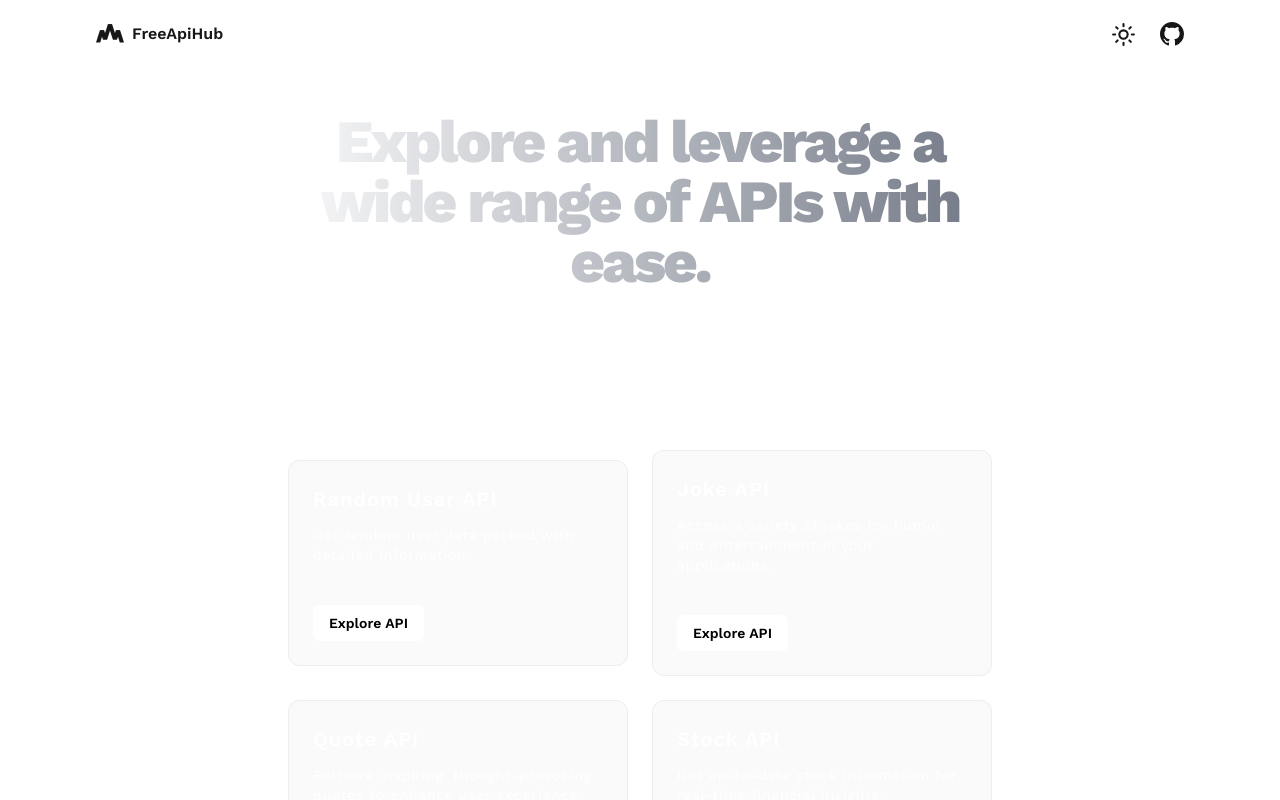
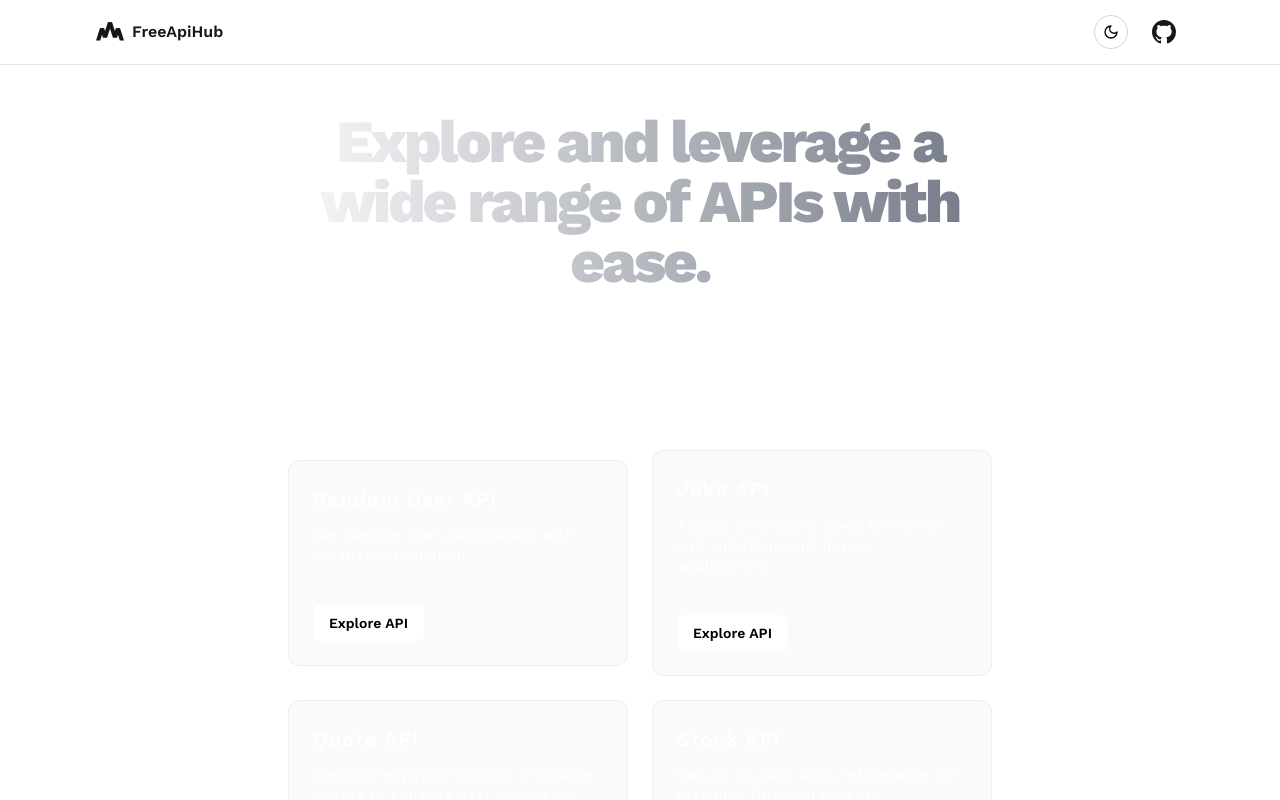
Before and after one commit to rehan-adi/FreeApiHub, a Next.js app in the folder apps/freeapihub-docs/: page / in a window 1280 px wide. Shown: the top 800 px of the page. Built offline with nearby package versions, Linux system fonts and the light colour scheme.

Commit message:
feat(docs): Integrate NextAuth for dark and light mode handling

```diff
--- a/apps/freeapihub-docs/app/globals.css
+++ b/apps/freeapihub-docs/app/globals.css
@@ -9,17 +9,17 @@
   --foreground: #171717;
 }
 
-@media (prefers-color-scheme: dark) {
-  :root {
-    --background: #0a0a0a;
-    --foreground: #ededed;
-  }
+.dark {
+  --background: #0a0a0a;
+  --foreground: #ededed;
 }
 
 body {
   color: var(--foreground);
   background: var(--background);
-  font-family: Arial, Helvetica, sans-serif;
+  transition:
+    background-color 0.3s,
+    color 0.3s;
 }
 
 * {
--- a/apps/freeapihub-docs/app/layout.tsx
+++ b/apps/freeapihub-docs/app/layout.tsx
@@ -2,6 +2,7 @@ import "./globals.css";
 import type { Metadata } from "next";
 import Navbar from "@/components/Navbar";
 import Footer from "@/components/Footer";
+import { ThemeProvider } from "next-themes";
 
 export const metadata: Metadata = {
   title: "FreeApiHub",
@@ -16,9 +17,11 @@ export default function RootLayout({
   return (
     <html lang="en">
       <body>
-        <Navbar />
-        {children}
-        <Footer />
+        <ThemeProvider attribute="class">
+          <Navbar />
+          {children}
+          <Footer />
+        </ThemeProvider>
       </body>
     </html>
   );
--- a/apps/freeapihub-docs/components/Navbar.tsx
+++ b/apps/freeapihub-docs/components/Navbar.tsx
@@ -1,9 +1,9 @@
 import React from "react";
-import { Sun } from "lucide-react";
+import ThemeToggle from "./ThemeToggle";
 
 const Navbar = () => {
   return (
-    <nav className="py-5 flex justify-between fixed top-0 w-full border-b border-white border-opacity-10 backdrop-blur items-center md:px-24 px-5">
+    <nav className="py-3.5 flex justify-between fixed top-0 w-full border-b dark:border-white border-opacity-10 border-black backdrop-blur items-center md:px-24 px-5">
       <span className="flex justify-between text-base font-semibold items-center">
         <svg
           fill="currentColor"
@@ -19,14 +19,25 @@ const Navbar = () => {
         </svg>
         FreeApiHub
       </span>
-      <ul className="flex gap-6">
-        <li>
-          <Sun size={25}/>
-        </li>
-        <li>
-        <svg width="24" height="24" viewBox="0 0 16 16" fill="currentColor" className="h-6 w-6"><path fillRule="evenodd" d="M8 0C3.58 0 0 3.58 0 8c0 3.54 2.29 6.53 5.47 7.59.4.07.55-.17.55-.38 0-.19-.01-.82-.01-1.49-2.01.37-2.53-.49-2.69-.94-.09-.23-.48-.94-.82-1.13-.28-.15-.68-.52-.01-.53.63-.01 1.08.58 1.23.82.72 1.21 1.87.87 2.33.66.07-.52.28-.87.51-1.07-1.78-.2-3.64-.89-3.64-3.95 0-.87.31-1.59.82-2.15-.08-.2-.36-1.02.08-2.12 0 0 .67-.21 2.2.82.64-.18 1.32-.27 2-.27.68 0 1.36.09 2 .27 1.53-1.04 2.2-.82 2.2-.82.44 1.1.16 1.92.08 2.12.51.56.82 1.27.82 2.15 0 3.07-1.87 3.75-3.65 3.95.29.25.54.73.54 1.48 0 1.07-.01 1.93-.01 2.2 0 .21.15.46.55.38A8.013 8.013 0 0016 8c0-4.42-3.58-8-8-8z"></path></svg>
-        </li>
-      </ul>
+      <div className="flex justify-between items-center gap-4">
+        <div>
+          <ThemeToggle />
+        </div>
+        <div className="px-2 py-1.5 rounded-md dark:hover:bg-neutral-800 cursor-pointer hover:bg-gray-200">
+          <svg
+            width="24"
+            height="24"
+            viewBox="0 0 16 16"
+            fill="currentColor"
+            className="h-6 w-6"
+          >
+            <path
+              fillRule="evenodd"
+              d="M8 0C3.58 0 0 3.58 0 8c0 3.54 2.29 6.53 5.47 7.59.4.07.55-.17.55-.38 0-.19-.01-.82-.01-1.49-2.01.37-2.53-.49-2.69-.94-.09-.23-.48-.94-.82-1.13-.28-.15-.68-.52-.01-.53.63-.01 1.08.58 1.23.82.72 1.21 1.87.87 2.33.66.07-.52.28-.87.51-1.07-1.78-.2-3.64-.89-3.64-3.95 0-.87.31-1.59.82-2.15-.08-.2-.36-1.02.08-2.12 0 0 .67-.21 2.2.82.64-.18 1.32-.27 2-.27.68 0 1.36.09 2 .27 1.53-1.04 2.2-.82 2.2-.82.44 1.1.16 1.92.08 2.12.51.56.82 1.27.82 2.15 0 3.07-1.87 3.75-3.65 3.95.29.25.54.73.54 1.48 0 1.07-.01 1.93-.01 2.2 0 .21.15.46.55.38A8.013 8.013 0 0016 8c0-4.42-3.58-8-8-8z"
+            ></path>
+          </svg>
+        </div>
+      </div>
     </nav>
   );
 };
--- /dev/null
+++ b/apps/freeapihub-docs/components/ThemeToggle.tsx
@@ -0,0 +1,30 @@
+"use client";
+
+import { useTheme } from "next-themes";
+import { Sun, Moon } from "lucide-react";
+import { useEffect, useState } from "react";
+
+export default function ThemeToggle() {
+  const { theme, setTheme } = useTheme();
+  const [mounted, setMounted] = useState(false);
+
+  useEffect(() => {
+    setMounted(true);
+  }, []);
+
+  if (!mounted) return null;
+
+  return (
+    <button
+      onClick={() => setTheme(theme === "dark" ? "light" : "dark")}
+      aria-label="Toggle theme"
+      className="p-2 rounded-full border border-gray-300 dark:border-gray-600 transition-colors hover:bg-gray-100 dark:hover:bg-neutral-900"
+    >
+      {theme === "dark" ? (
+        <Sun className="h-4 w-4 text-white" />
+      ) : (
+        <Moon className="h-4 w-4 text-black" />
+      )}
+    </button>
+  );
+}
--- a/apps/freeapihub-docs/package.json
+++ b/apps/freeapihub-docs/package.json
@@ -11,6 +11,7 @@
   "dependencies": {
     "lucide-react": "^0.453.0",
     "next": "14.2.16",
+    "next-themes": "^0.3.0",
     "nextra": "^3.1.1",
     "nextra-theme-docs": "^3.1.1",
     "react": "18.3.1",
--- a/apps/freeapihub-docs/tailwind.config.ts
+++ b/apps/freeapihub-docs/tailwind.config.ts
@@ -1,6 +1,7 @@
 import type { Config } from "tailwindcss";
 
 const config: Config = {
+  darkMode: ["class"],
   content: [
     "./pages/**/*.{js,ts,jsx,tsx,mdx}",
     "./components/**/*.{js,ts,jsx,tsx,mdx}",
```
Also changed, not shown: 1 other file (tests, documents, lock files or other folders).
